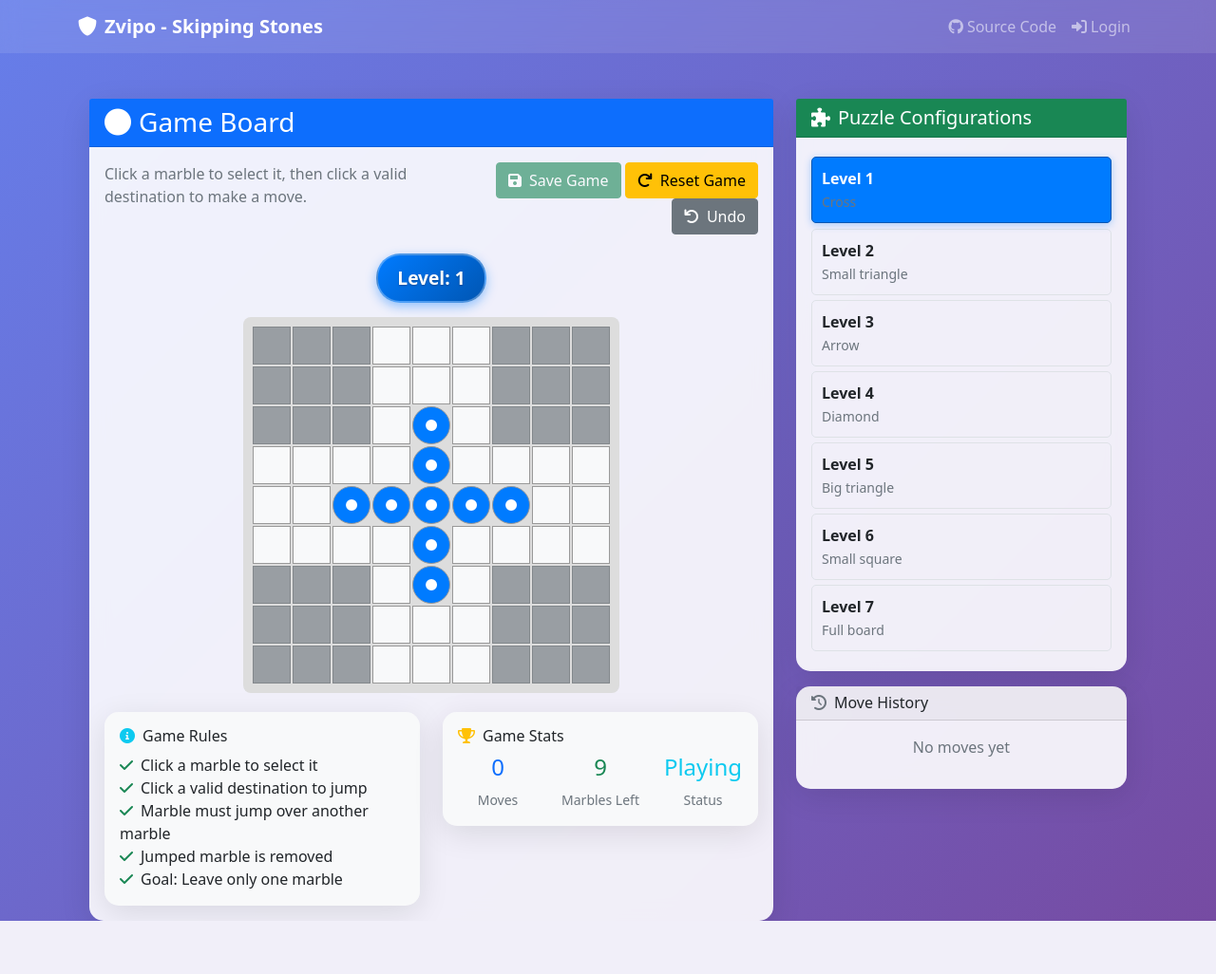
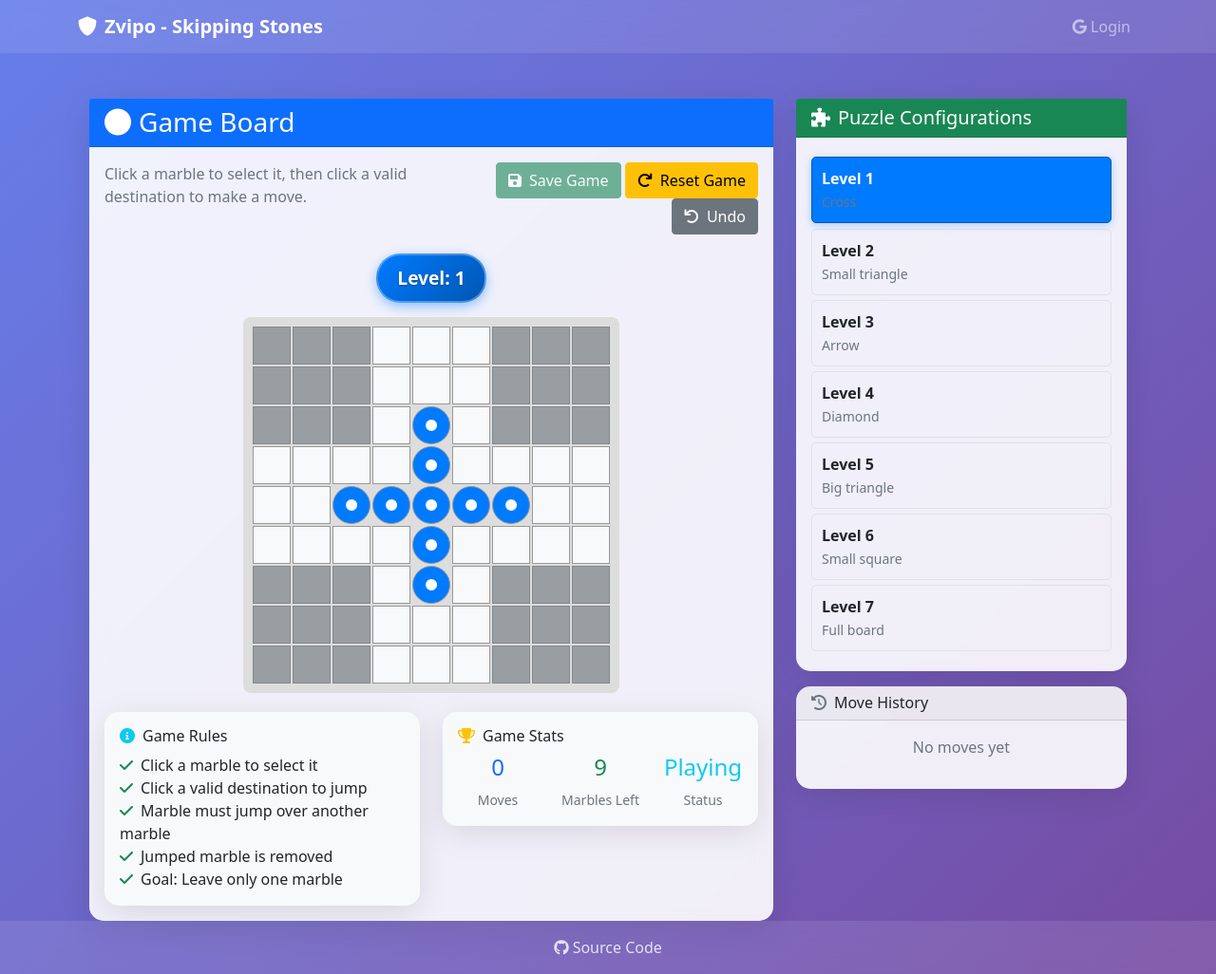
Before and after one commit to zvipo/skipping-stones, a Flask app: page /skipping-stones in a window 1280 px wide. Shown: the whole page at 95% size. Before the commit the page ends 970 px from the top, so only its background shows below. Run offline with Flask 3, Linux system fonts and the light colour scheme.

Commit message:
Put source code link in footer.

```diff
--- a/templates/base.html
+++ b/templates/base.html
@@ -13,6 +13,8 @@
         body {
             background: linear-gradient(135deg, #667eea 0%, #764ba2 100%);
             min-height: 100vh;
+            display: flex;
+            flex-direction: column;
         }
         .navbar {
             background: rgba(255, 255, 255, 0.1) !important;
@@ -43,6 +45,28 @@
             border-radius: 50%;
             object-fit: cover;
         }
+
+        .main-content {
+            flex: 1;
+        }
+
+        .footer {
+            background: rgba(255, 255, 255, 0.1);
+            backdrop-filter: blur(10px);
+            padding: 1rem 0;
+            margin-top: auto;
+            text-align: center;
+        }
+
+        .footer a {
+            color: rgba(255, 255, 255, 0.8);
+            text-decoration: none;
+            transition: color 0.3s ease;
+        }
+
+        .footer a:hover {
+            color: white;
+        }
     </style>
 </head>
 <body>
@@ -52,9 +76,6 @@
                 <i class="fas fa-shield-alt me-2"></i>Zvipo - Skipping Stones
             </a>
             <div class="navbar-nav ms-auto">
-                <a class="nav-link" href="https://github.com/zvipo/skipping-stones">
-                    <i class="fab fa-github me-1"></i>Source Code
-                </a>
                 {% if current_user.is_authenticated %}
                     <div class="nav-item">
                         <div class="user-info">
@@ -74,13 +95,14 @@
                     </a>
                 {% else %}
                     <a class="nav-link" href="{{ url_for('login') }}">
-                        <i class="fas fa-sign-in-alt me-1"></i>Login
+                        <i class="fab fa-google me-1"></i>Login
                     </a>
                 {% endif %}
             </div>
         </div>
     </nav>
 
+    <div class="main-content">
         <div class="container mt-5">
             {% with messages = get_flashed_messages(with_categories=true) %}
                 {% if messages %}
@@ -95,6 +117,15 @@
 
             {% block content %}{% endblock %}
         </div>
+    </div>
+
+    <footer class="footer">
+        <div class="container">
+            <a href="https://github.com/zvipo/skipping-stones" target="_blank" rel="noopener noreferrer">
+                <i class="fab fa-github me-1"></i>Source Code
+            </a>
+        </div>
+    </footer>
 
     <script src="https://cdn.jsdelivr.net/npm/bootstrap@5.1.3/dist/js/bootstrap.bundle.min.js"></script>
 </body>
```
Lines whose indentation alone changed are shown as unchanged.
